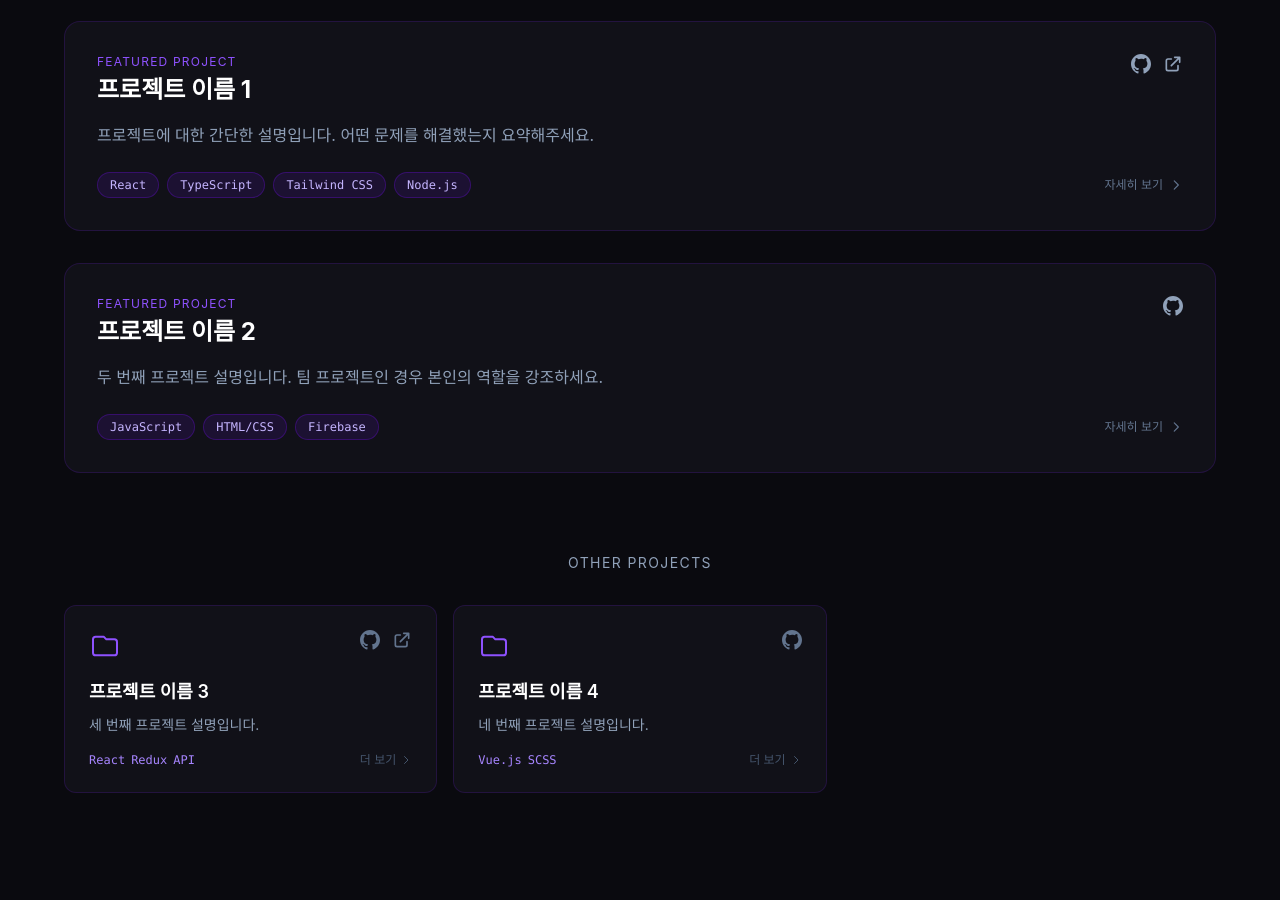
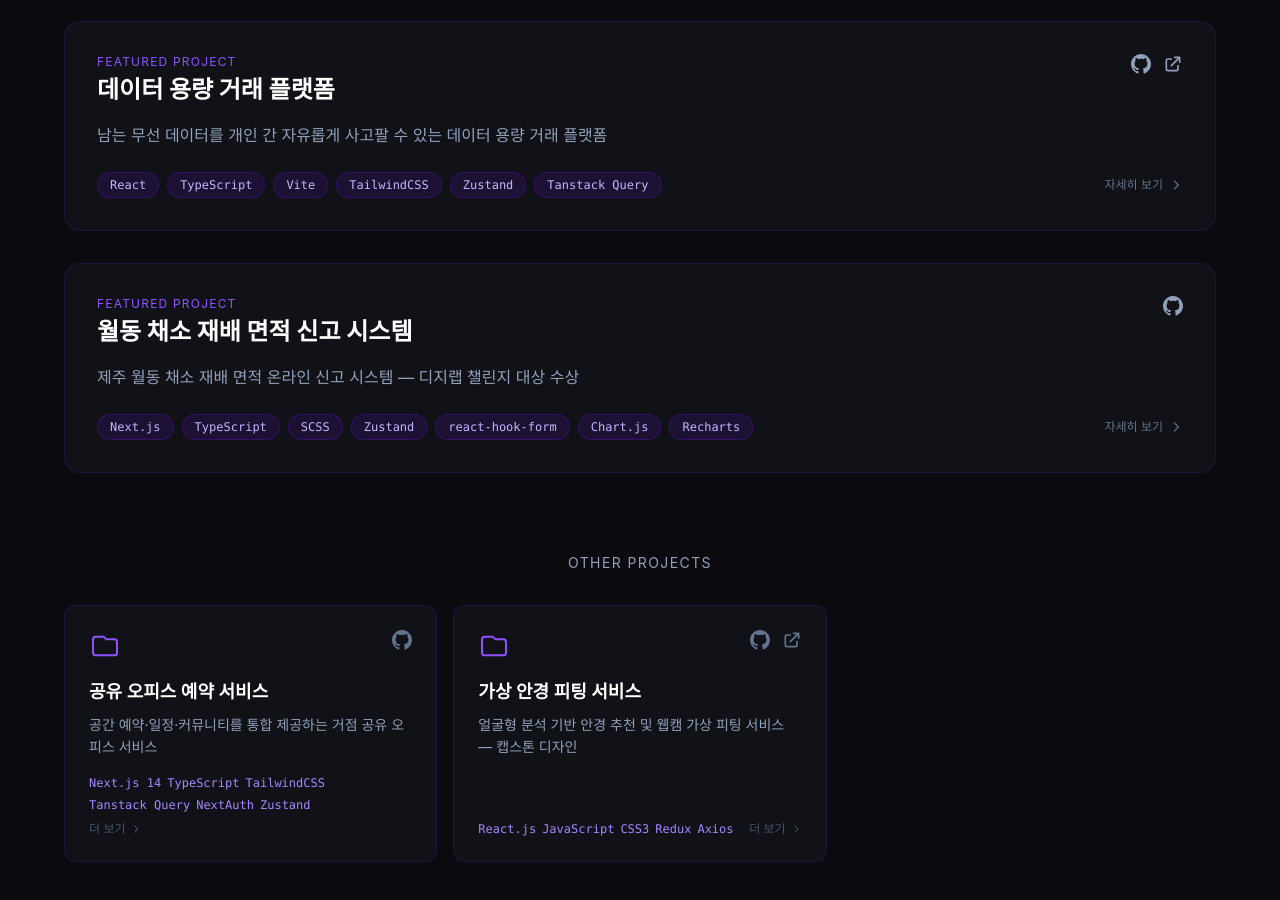
Before and after one commit to nue-os/portfolio, a React app: page / in a window 1280 px wide. Shown: the part 1880-2780 px from the top of the page. Built offline with nearby package versions, Linux system fonts and the light colour scheme; the HTML template or start-up script is replaced by a standard one.

Commit message:
feat: 프로젝트 세부 내용 업데이트

```diff
--- a/src/data/projects.ts
+++ b/src/data/projects.ts
@@ -1,69 +1,264 @@
-import type { Project } from '../types/project'
+import type { Project } from "../types/project";
 
 export const projects: Project[] = [
   {
-    title: '프로젝트 이름 1',
-    description: '프로젝트에 대한 간단한 설명입니다. 어떤 문제를 해결했는지 요약해주세요.',
+    title: "데이터 용량 거래 플랫폼",
+    description:
+      "남는 무선 데이터를 개인 간 자유롭게 사고팔 수 있는 데이터 용량 거래 플랫폼",
     longDescription:
-      '이 프로젝트는 ... 문제를 해결하기 위해 시작했습니다. 사용자가 ... 할 수 있도록 ... 기능을 구현했습니다. 팀원 3명과 함께 약 3개월간 진행했으며, 프론트엔드 전반을 담당했습니다.',
-    period: '2024.03 — 2024.06',
-    role: '프론트엔드 개발 / 팀장',
+      "전화번호·계좌번호 노출 없이 안전하게 데이터를 거래할 수 있는 P2P 플랫폼입니다. 거래 시세를 그래프로 제공해 합리적인 가격 결정을 돕고, 일반 판매와 입찰 방식 모두 지원해 수요·공급에 맞는 탄력적인 거래가 가능합니다.",
+    learned:
+      "인증 로직을 구현하며 레이스 컨디션처럼 특정 상황에서만 재현되는 문제를 직접 마주했습니다. '왜 가끔 이런 일이 생기지?'라는 질문을 파고들다 보니 비동기 흐름과 상태 공유 방식을 더 깊이 이해하게 됐고, 코드를 짤 때 정상 케이스뿐 아니라 타이밍이 어긋나거나 탭이 여러 개인 상황까지 함께 떠올리는 습관이 생겼습니다.",
+    period: "2025.06 — 2025.08",
+    team: "프론트엔드 3 · 백엔드 4",
+    role: "프론트엔드 개발",
     features: [
-      '사용자 인증 및 JWT 기반 로그인 구현',
-      '실시간 데이터 업데이트 (WebSocket 적용)',
-      '반응형 UI 설계 및 크로스브라우저 대응',
-      '성능 최적화 — Lighthouse 점수 90점 이상 달성',
+      {
+        title: "인증/인가",
+        items: [
+          "Zustand로 인증 상태를 전역 관리, 권한에 따라 접근 페이지 분기 처리",
+          "응답 코드별 에러 분기로 비로그인·권한 없음 상황마다 명확한 피드백 제공",
+        ],
+      },
+      {
+        title: "판매글 등록/수정",
+        items: [
+          "react-hook-form 필드별 독립 상태 관리로 불필요한 리렌더링 제거",
+          "일반 판매·입찰 방식 선택에 따른 조건부 렌더링으로 유연한 폼 처리",
+          "Zod 스키마로 입력값을 타입·범위·형식 단위로 검증, 서버 요청 전 클라이언트 차단",
+        ],
+      },
+      {
+        title: "관리자 기능",
+        items: [
+          "회원·거래·신고·제재 내역을 조회할 수 있는 관리자 전용 대시보드 구현",
+          "허위 거래·불법 판매글 차단을 위한 승인/거절 워크플로우 설계",
+          "Tanstack Query로 서버 데이터를 캐싱·동기화해, 처리 즉시 UI에 반영",
+        ],
+      },
+      {
+        title: "실시간 알림",
+        items: [
+          "SSE로 거래·입찰 이벤트를 실시간 수신, 지수 백오프로 연결 끊김 시 자동 재연결",
+          "BottomSheet에 터치 드래그 제스처를 직접 구현, 외부 라이브러리 없이 모바일 UX 확보",
+        ],
+      },
     ],
-    tech: ['React', 'TypeScript', 'Tailwind CSS', 'Node.js'],
-    github: 'https://github.com',
-    demo: 'https://example.com',
+    troubleshooting: [
+      {
+        title: "토큰 갱신 레이스 컨디션",
+        items: [
+          "동시 API 요청 시 각 요청이 독립적으로 토큰을 갱신하려 해 중복 요청 발생",
+          "isRefreshing 플래그와 Promise 공유로 갱신 요청을 1회로 수렴, 이후 요청은 결과를 기다리도록 처리",
+        ],
+      },
+      {
+        title: "다중 탭 세션 충돌",
+        items: [
+          "refreshToken이 쿠키에 저장되어 모든 탭이 공유되지만 accessToken은 탭별 sessionStorage에 저장되어 충돌 발생",
+          "sessionStorage userId와 서버 검증을 조합해 불일치 시 자동 로그아웃 처리로 해결",
+        ],
+      },
+      {
+        title: "웹 알림 중복 발생",
+        items: [
+          "구독 로직 리팩토링으로 동일 이벤트가 여러 번 트리거되던 문제 제거",
+        ],
+      },
+    ],
+    tech: [
+      "React",
+      "TypeScript",
+      "Vite",
+      "TailwindCSS",
+      "Zustand",
+      "Tanstack Query",
+    ],
+    github: "https://github.com/nue-os/front-module",
+    demo: "https://www.youtube.com/watch?v=Kzm0acL3VCY&t=9s",
     featured: true,
+    screenshots: [
+      "/images/datcha/1.png",
+      "/images/datcha/2.png",
+      "/images/datcha/3.png",
+    ],
   },
   {
-    title: '프로젝트 이름 2',
-    description: '두 번째 프로젝트 설명입니다. 팀 프로젝트인 경우 본인의 역할을 강조하세요.',
+    title: "월동 채소 재배 면적 신고 시스템",
+    description:
+      "제주 월동 채소 재배 면적 온라인 신고 시스템 — 디지랩 챌린지 대상 수상",
     longDescription:
-      '두 번째 프로젝트의 상세 설명입니다. 어떤 서비스인지, 어떤 기술적 도전이 있었는지, 어떻게 해결했는지 자유롭게 작성해주세요.',
-    period: '2023.09 — 2023.12',
-    role: '프론트엔드 개발',
+      "오프라인으로만 받던 제주 월동작물 신고를 온라인으로 전환한 플랫폼입니다. 기존 2~3일 소요되던 현장 조사를 10분 이내로 단축했습니다. 재배 면적과 출하 현황을 차트로 시각화하고, 관리자가 허위 신고를 빠르게 처리할 수 있는 승인/거절 워크플로우를 설계했습니다.",
+    learned:
+      "처음 써보는 기술 스택으로 제한된 시간 안에 완성도 있는 결과물을 만들어야 했습니다. 라이브러리를 기본 설정 그대로 쓰면 빠르지만, 실제 요구사항에 맞게 커스텀하지 않으면 사용자 경험이 엉성해진다는 걸 직접 겪었습니다. 폼에서 예상치 못한 데이터가 섞여 전송되는 버그를 마주하고 나서는, 구현보다 데이터 흐름 설계가 먼저라는 걸 몸으로 배웠습니다.",
+    period: "2024.11 — 2024.12",
+    team: "기획 1 · 디자인 1 · 프론트엔드 1 · 백엔드 1",
+    role: "프론트엔드 개발",
     features: [
-      'Firebase를 이용한 실시간 데이터베이스 연동',
-      '컴포넌트 재사용성을 고려한 설계',
-      '모바일 퍼스트 반응형 레이아웃 구현',
+      {
+        title: "신고 워크플로우",
+        items: [
+          "Zustand로 단계별 입력 상태를 전역 관리해 페이지 이동 후에도 입력 내용 유지",
+        ],
+      },
+      {
+        title: "데이터 시각화",
+        items: [
+          "Chart.js·Recharts로 재배 면적·출하 현황 차트 구현",
+          "SSR 환경에서 차트 라이브러리의 hydration 오류를 dynamic import로 방지",
+        ],
+      },
+      {
+        title: "관리자 기능",
+        items: [
+          "URL 변경 없이 Zustand로 화면 전환해 관리자 UX 개선",
+          "Tanstack Query로 승인/거절 처리 결과를 즉시 UI에 반영, 수동 새로고침 불필요",
+          "SSE로 신고 접수 이벤트를 실시간 수신해 대시보드 자동 갱신",
+        ],
+      },
     ],
-    tech: ['JavaScript', 'HTML/CSS', 'Firebase'],
-    github: 'https://github.com',
+    troubleshooting: [
+      {
+        title: "폼 데이터 오전송",
+        items: [
+          "여러 폼 중 선택한 폼 외 데이터가 함께 전송되는 버그 발생",
+          "react-hook-form useController로 폼별 상태를 독립 관리해 해결",
+        ],
+      },
+      {
+        title: "차트 레이블 겹침",
+        items: [
+          "데이터가 많아질수록 레이블이 겹쳐 내용을 알아보기 어려운 문제 발생",
+          "커스텀 마진·축약 텍스트 적용으로 가독성 개선",
+        ],
+      },
+    ],
+    tech: [
+      "Next.js",
+      "TypeScript",
+      "SCSS",
+      "Zustand",
+      "react-hook-form",
+      "Chart.js",
+      "Recharts",
+    ],
+    github: "https://github.com/nue-os/farmInfo-fe",
     demo: null,
     featured: true,
+    screenshots: [
+      "/images/farminfo/1.png",
+      "/images/farminfo/2.png",
+      "/images/farminfo/3.png",
+    ],
   },
   {
-    title: '프로젝트 이름 3',
-    description: '세 번째 프로젝트 설명입니다.',
-    longDescription: '세 번째 프로젝트의 상세 설명을 여기에 작성해주세요.',
-    period: '2023.06 — 2023.08',
-    role: '풀스택 개발',
+    title: "공유 오피스 예약 서비스",
+    description:
+      "공간 예약·일정·커뮤니티를 통합 제공하는 거점 공유 오피스 서비스",
+    longDescription:
+      "유연한 근무 형태를 지향하는 직장인을 위한 공유 오피스 플랫폼입니다. 모바일 앱을 통해 공간 예약, 일정 관리, 커뮤니티 기능을 한 곳에서 제공합니다.",
+    learned:
+      "외부 라이브러리 없이 타임 셀렉터를 직접 구현하면서, 평소에 당연하게 여겼던 기능 하나에도 처리해야 할 케이스가 생각보다 많다는 걸 실감했습니다. 한 자리 숫자 입력, 범위 초과, 빠른 연속 입력 등 직접 구현하지 않으면 눈에 잘 안 띄는 문제들이었습니다. 라이브러리가 대신 처리해주던 것들이 무엇인지 이해하게 된 계기였습니다.",
+    period: "2024.04 — 2024.06",
+    team: "PM 2 · 디자인 4 · 프론트엔드 3 · 백엔드 2",
+    role: "프론트엔드 개발",
     features: [
-      'Redux를 이용한 전역 상태 관리',
-      'REST API 연동 및 에러 핸들링',
+      {
+        title: "로그인",
+        items: [
+          "NextAuth로 서버 사이드 JWT 인증 처리, 세션을 암호화해 쿠키에 저장",
+          "미들웨어에서 인증 여부를 검사하고 callbackUrl을 보존해 로그인 후 원래 페이지로 복귀",
+          "react-hook-form으로 실시간 유효성 검사 제공",
+        ],
+      },
+      {
+        title: "커스텀 타임 셀렉터",
+        items: [
+          "외부 라이브러리 없이 시간 입력 컴포넌트를 직접 구현, 의존성 추가 없이 엣지 케이스 처리",
+          "@use-gesture/react로 공간 목록에 드래그 스크롤을 구현해 터치·마우스 환경 모두 지원",
+        ],
+      },
+      {
+        title: "커뮤니티 기능",
+        items: [
+          "Tanstack Query로 서버 상태와 클라이언트 상태를 분리 관리",
+          "게시물·댓글 작성·수정·삭제 후 목록 즉시 반영",
+        ],
+      },
     ],
-    tech: ['React', 'Redux', 'API'],
-    github: 'https://github.com',
-    demo: 'https://example.com',
+    troubleshooting: [
+      {
+        title: "시간 입력 형식 오류",
+        items: [
+          "한 자리 숫자 입력 시 두 자리 형식으로 변환되지 않아 잘못된 값이 전달되는 문제 발생",
+          "useEffect로 입력값 변경 시마다 상태를 업데이트하고, 정규 표현식으로 유효하지 않은 값을 즉시 차단",
+        ],
+      },
+    ],
+    tech: [
+      "Next.js 14",
+      "TypeScript",
+      "TailwindCSS",
+      "Tanstack Query",
+      "NextAuth",
+      "Zustand",
+    ],
+    github: "https://github.com/nue-os/fe_sharedoffice",
+    demo: null,
     featured: false,
+    screenshots: ["/images/mile/1.png", "/images/mile/2.png"],
   },
   {
-    title: '프로젝트 이름 4',
-    description: '네 번째 프로젝트 설명입니다.',
-    longDescription: '네 번째 프로젝트의 상세 설명을 여기에 작성해주세요.',
-    period: '2023.01 — 2023.03',
-    role: '프론트엔드 개발',
+    title: "가상 안경 피팅 서비스",
+    description:
+      "얼굴형 분석 기반 안경 추천 및 웹캠 가상 피팅 서비스 — 캡스톤 디자인",
+    longDescription:
+      "사용자의 얼굴형을 분석해 어울리는 안경테를 추천하고, 웹캠으로 실시간 가상 착용이 가능한 웹 서비스입니다.",
+    learned:
+      "웹캠처럼 브라우저 API를 직접 다루는 기능은 내 환경에서는 잘 돌아가도 다른 기기에서는 해상도·비율이 달라 결과가 어긋나는 경우가 생겼습니다. 코드가 맞더라도 실행 환경이 다르면 다른 결과가 나올 수 있다는 걸 처음으로 실감했고, 가정을 줄이고 다양한 환경에서 확인하는 습관을 갖게 된 프로젝트였습니다.",
+    period: "2023.03 — 2023.05",
+    team: "프론트엔드 1 · 백엔드 2",
+    role: "프론트엔드 개발",
     features: [
-      'Vue.js Composition API 활용',
-      'SCSS로 커스텀 디자인 시스템 구축',
+      {
+        title: "실시간 가상 피팅",
+        items: [
+          "react-webcam으로 웹캠 스트림 제어, 캡처 이미지를 dataURItoBlob으로 변환해 서버에 전송",
+          "CSRF 토큰을 요청 헤더에 포함해 위조 요청 차단, ML 분석 결과를 받아 추천 안경 렌더링",
+          "useCallback으로 이벤트 핸들러를 메모이제이션해 불필요한 리렌더링 방지",
+        ],
+      },
+      {
+        title: "얼굴형 분석 결과",
+        items: [
+          "Radar 차트로 분석 수치를 시각화해 사용자가 직관적으로 결과를 이해할 수 있도록 구현",
+          "분석 대기 중 타이핑 애니메이션으로 로딩 상태를 시각적으로 표현",
+        ],
+      },
+      {
+        title: "찜 목록",
+        items: [
+          "Redux + Redux Persist로 찜한 상품을 전역 관리, 새로고침 후에도 목록이 유지되도록 구현",
+        ],
+      },
     ],
-    tech: ['Vue.js', 'SCSS'],
-    github: 'https://github.com',
-    demo: null,
+    troubleshooting: [
+      {
+        title: "웹캠 이미지 품질 불일치",
+        items: [
+          "기기마다 해상도·비율이 달라 캡처 이미지가 왜곡되는 문제 발생",
+          "react-webcam 설정에서 해상도·비율을 직접 지정해 기기와 무관하게 일관된 품질 확보",
+        ],
+      },
+    ],
+    tech: ["React.js", "JavaScript", "CSS3", "Redux", "Axios"],
+    github: "https://github.com/nue-os/capstone-2023-31",
+    demo: "https://www.youtube.com/watch?v=NodPse4up2s",
     featured: false,
+    screenshots: [
+      "/images/glassfit/1.png",
+      "/images/glassfit/2.png",
+      "/images/glassfit/3.png",
+    ],
   },
-]
+];
```
